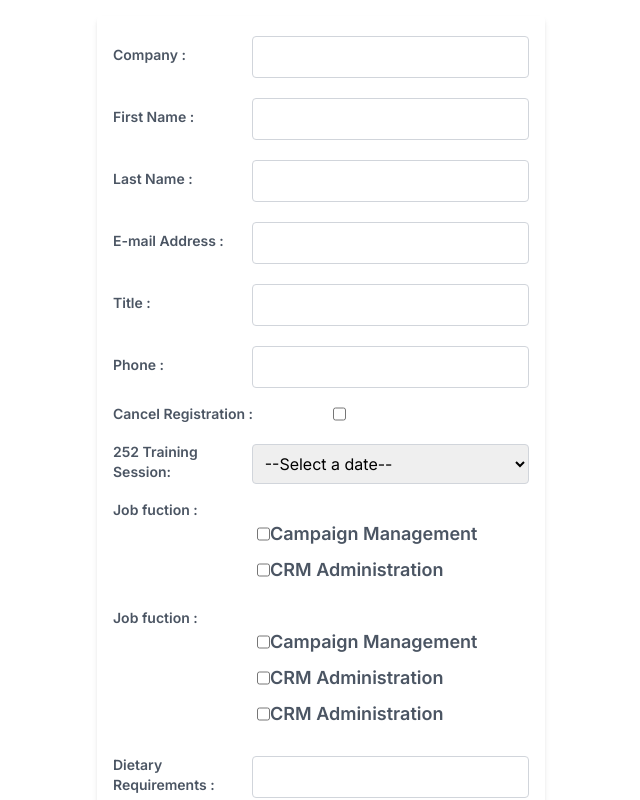
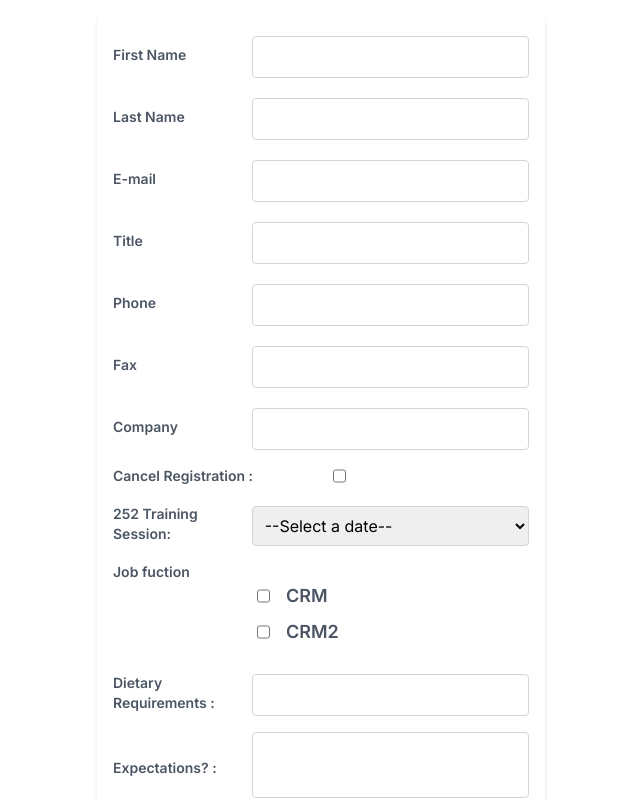
Before and after one commit to Ibrahim1210/work-shop, a Next.js app: page / in a window 1280 px wide. Shown: the top 800 px of the page, without its empty margins (319-959 px from the left). Built offline with nearby package versions, Linux system fonts and the light colour scheme.

Commit message:
refactor

```diff
--- a/src/app/companents/form.tsx
+++ b/src/app/companents/form.tsx
@@ -1,41 +1,26 @@
 import React, { useState } from "react";
+import { TextInput } from "./form/TextInput";
 
-//TODO:1 diger input tiplerini de forma ekle
-//handler Fonksiyonlari yukari tasi
-//
 function Form() {
-  const [company, setCompany] = useState("");
-  const [firstName, setFirstName] = useState("");
-  const [lastName, setLastName] = useState("");
-  const [email, setEmail] = useState("");
-  const [title, setTitle] = useState("");
-  const [phone, setPhone] = useState("");
   const [checked, setChecked] = useState(false);
-  const [car, setCar] = useState("");
-  const [job1, setJob1] = useState(false);
-  const [job2, setJob2] = useState(false);
   const [dietaryrequirements, setdietaryrequirements] = useState<string>("");
   const [expectations, setExpectations] = useState("");
+  const [user, setUser] = useState({
+    company: "",
+    firstName: "",
+    lastName: "",
+    email: "",
+    title: "",
+    phone: "",
+  });
+  const [userSelection, setUserSelection] = useState({
+    car: "",
+  });
   const [jobSelection, setJobSelection] = useState({
     job1: false,
     job2: false,
-    job3: false,
-    job4: false,
-    job5: false,
   });
 
-  const handleCompanyChange = (e: React.ChangeEvent<HTMLInputElement>) =>
-    setCompany(e.target.value);
-  const handleFirstNameChange = (e: React.ChangeEvent<HTMLInputElement>) =>
-    setFirstName(e.target.value);
-  const handleLastNameChange = (e: React.ChangeEvent<HTMLInputElement>) =>
-    setLastName(e.target.value);
-  const handleEmailChange = (e: React.ChangeEvent<HTMLInputElement>) =>
-    setEmail(e.target.value);
-  const handleTitleeChange = (e: React.ChangeEvent<HTMLInputElement>) =>
-    setTitle(e.target.value);
-  const handlePhoneChange = (e: React.ChangeEvent<HTMLInputElement>) =>
-    setPhone(e.target.value);
   const handleDietaryRequirementsChange = (
     e: React.ChangeEvent<HTMLInputElement>
   ) => setdietaryrequirements(e.target.value);
@@ -44,101 +29,62 @@ function Form() {
   ) => setExpectations(e.target.value);
 
   const onJobChange = (e: React.ChangeEvent<HTMLInputElement>) => {
-    console.log(e.target.id);
     setJobSelection((prev) => {
       const newState = { ...prev, [e.target.id]: e.target.checked };
       return newState;
     });
-    //setJob1(e.target.checked)
   };
+  const onUserDataChange = (e: React.ChangeEvent<HTMLInputElement>) => {
+    setUser((prev) => {
+      const newState = { ...prev, [e.target.id]: e.target.value };
+      return newState;
+    });
+  };
+  const onUserSelectionChange = (e: React.ChangeEvent<HTMLSelectElement>) => {
+    setUserSelection((prev) => {
+      const newState = { ...prev, [e.target.id]: e.target.value };
+      return newState;
+    });
+  };
+
+  const formData = [
+    { id: "firstName", label: "First Name", onChange: onUserDataChange },
+    { id: "lastName", label: "Last Name", onChange: onUserDataChange },
+    { id: "email", label: "E-mail", onChange: onUserDataChange },
+    { id: "title", label: "Title", onChange: onUserDataChange },
+    { id: "phone", label: "Phone", onChange: onUserDataChange },
+    { id: "fax", label: "Fax", onChange: onUserDataChange },
+    { id: "company", label: "Company", onChange: onUserDataChange },
+  ];
+
+  const checkBoxSection = [
+    {
+      label: "Job fuction",
+      options: [
+        { id: "job1", label: "CRM", onChange: onJobChange },
+        { id: "job2", label: "CRM2", onChange: onJobChange },
+      ],
+      id: 1,
+    },
+  ];
 
   return (
     <div className="max-w-md mx-auto mt-4 p-4 bg-white rounded shadow-md">
       <form>
-        <div className="mb-4 flex items-center">
-          <label className="flex-shrink-0 block text-sm font-semibold text-gray-600 w-1/3">
-            Company :
-          </label>
-          <div className="flex-grow">
-            <input
-              value={company}
-              onChange={handleCompanyChange}
-              className="mt-1 p-2 w-full border border-gray-300 rounded"
+        {formData.map((data) => (
+          <TextInput
+            key={data.id}
+            value={user[data.id as keyof typeof user]}
+            id={data.id}
+            label={data.label}
+            onUserDataChange={onUserDataChange}
           />
-          </div>
-        </div>
-
-        <div className="mb-4 flex items-center">
-          <label className="flex-shrink-0 block text-sm font-semibold text-gray-600 w-1/3">
-            First Name :
-          </label>
-          <div className="flex-grow">
-            <input
-              value={firstName}
-              onChange={handleFirstNameChange}
-              className="mt-1 p-2 w-full border border-gray-300 rounded"
-            />
-          </div>
-        </div>
-
-        <div className="mb-4 flex items-center">
-          <label className="flex-shrink-0 block text-sm font-semibold text-gray-600 w-1/3">
-            Last Name :
-          </label>
-          <div className="flex-grow">
-            <input
-              value={lastName}
-              onChange={handleLastNameChange}
-              className="mt-1 p-2 w-full border border-gray-300 rounded"
-            />
-          </div>
-        </div>
-
-        <div className="mb-4 flex items-center">
-          <label className="flex-shrink-0 block text-sm font-semibold text-gray-600 w-1/3">
-            E-mail Address :
-          </label>
-          <div className="flex-grow">
-            <input
-              value={email}
-              type="email"
-              onChange={handleEmailChange}
-              className="mt-1 p-2 w-full border border-gray-300 rounded"
-            />
-          </div>
-        </div>
-
-        <div className="mb-4 flex items-center">
-          <label className="flex-shrink-0 block text-sm font-semibold text-gray-600 w-1/3">
-            Title :
-          </label>
-          <div className="flex-grow">
-            <input
-              value={title}
-              onChange={handleTitleeChange}
-              className="mt-1 p-2 w-full border border-gray-300 rounded"
-            />
-          </div>
-        </div>
-
-        <div className="mb-4 flex items-center">
-          <label className="flex-shrink-0 block text-sm font-semibold text-gray-600 w-1/3">
-            Phone :
-          </label>
-          <div className="flex-grow">
-            <input
-              value={phone}
-              onChange={handlePhoneChange}
-              className="mt-1 p-2 w-full border border-gray-300 rounded"
-            />
-          </div>
-        </div>
+        ))}
 
         <div className="mb-4 flex items-center">
           <label className="flex-shrink-0 block text-sm font-semibold text-gray-600 w-2/3">
             <div className="flex">
               <p className="">Cancel Registration :</p>
-
               <input
                 className="ml-20"
                 type="checkbox"
@@ -155,9 +101,9 @@ function Form() {
           </label>
           <div className="flex-grow">
             <select
-              id="bntstate"
-              value={car}
-              onChange={(e) => setCar(e.target.value)}
+              id="car"
+              value={userSelection.car}
+              onChange={onUserSelectionChange}
               className="mt-1 p-2 w-full border border-gray-300 rounded"
             >
               <option value=""> --Select a date-- </option>
@@ -167,74 +113,28 @@ function Form() {
           </div>
         </div>
 
-        <div className="mb-4 flex items-center">
+        {checkBoxSection.map((section) => (
+          <div key={section.id} className="mb-4 flex items-center">
             <label className="flex-shrink-0 block text-sm font-semibold text-gray-600 w-1/3">
               <div>
-              <label className="flex relative">Job fuction :</label>
-
-              <div className="ml-36 mb-2 flex w-72">
+                <label className="flex relative">{section.label}</label>
+                {section.options.map((option) => (
+                  <div key={option.id} className="ml-36 mb-2 flex w-72">
                     <input
-                  id="job1"
+                      id={option.id}
                       type="checkbox"
-                  checked={jobSelection.job1}
+                      checked={
+                        jobSelection[option.id as keyof typeof jobSelection]
+                      }
                       onChange={onJobChange}
                     />
-                <label className="text-lg">Campaign Management</label>
+                    <label className="ml-4 text-lg">{option.label}</label>
                   </div>
-
-              <div className="ml-36 mb-2 flex w-72">
-                <input
-                  id="job2"
-                  type="checkbox"
-                  checked={jobSelection.job2}
-                  onChange={onJobChange}
-                />
-                <label className="text-lg">CRM Administration</label>
-              </div>
+                ))}
               </div>
             </label>
           </div>
-        <div className="mb-4 flex items-center">
-          <label className="flex-shrink-0 block text-sm font-semibold text-gray-600 w-1/3">
-            <div>
-              <label className="flex relative">Job fuction :</label>
-
-              <div className="ml-36 mb-2 flex w-72">
-                <input
-                  type="checkbox"
-                  checked={jobSelection.job3}
-                  onChange={(e) => {
-                    setJobSelection((prev) => {
-                      const newState = { ...prev, job3: e.target.checked };
-                      return newState;
-                    });
-                    //setJob1(e.target.checked)
-                  }}
-                />
-                <label className="text-lg">Campaign Management</label>
-              </div>
-
-              <div className="ml-36 mb-2 flex w-72">
-                <input
-                  id="job4"
-                  type="checkbox"
-                  checked={jobSelection.job4}
-                  onChange={onJobChange}
-                />
-                <label className="text-lg">CRM Administration</label>
-              </div>
-              <div className="ml-36 mb-2 flex w-72">
-                <input
-                  id="job5"
-                  type="checkbox"
-                  checked={jobSelection.job5}
-                  onChange={onJobChange}
-                />
-                <label className="text-lg">CRM Administration</label>
-              </div>
-            </div>
-          </label>
-        </div>
+        ))}
 
         <div className="mb-4 flex items-center">
           <label className="flex-shrink-0 block text-sm font-semibold text-gray-600 w-1/3">
@@ -266,17 +166,11 @@ function Form() {
           type="button"
           onClick={(e) => {
             console.log(
-              company,
-              firstName,
-              lastName,
-              email,
-              title,
-              phone,
-              car,
-              job1,
-              job2,
+              userSelection,
+              user,
               dietaryrequirements,
-              expectations
+              expectations,
+              jobSelection
             );
           }}
           className="bg-blue-500 text-white p-2 rounded "
@@ -288,4 +182,5 @@ function Form() {
   );
 }
 
+
 export default Form;
--- /dev/null
+++ b/src/app/companents/form/TextInput.tsx
@@ -0,0 +1,23 @@
+export interface ITextInput {
+    id: string;
+    label: string;
+    onUserDataChange: (e: React.ChangeEvent<HTMLInputElement>) => void;
+    value: string;
+  }
+export   const TextInput = ({ id, value, label, onUserDataChange }: ITextInput) => {
+    return (
+      <div className="mb-4 flex items-center">
+        <label className="flex-shrink-0 block text-sm font-semibold text-gray-600 w-1/3">
+          {label}
+        </label>
+        <div className="flex-grow">
+          <input
+            id={id}
+            value={value}
+            onChange={onUserDataChange}
+            className="mt-1 p-2 w-full border border-gray-300 rounded"
+          />
+        </div>
+      </div>
+    );
+  };
--- /dev/null
+++ b/src/app/companents/jsNote.ts
@@ -0,0 +1,41 @@
+//TODO:1 diger input tiplerini de forma ekle
+//handler Fonksiyonlari yukari tasi
+//
+
+interface IGeneric<T> {
+    itemId: T;
+  }
+  interface I1 {
+    itemId: string;
+  }
+  interface I2 {
+    itemId: number;
+  }
+  interface I3 {
+    itemId: object;
+  }
+
+  const o1: I1 = { itemId: "at" };
+  const o2: I2 = { itemId: 5 };
+  const o3: I3 = { itemId: {} };
+  const o4: IGeneric<object> = { itemId: {} };
+
+  ///
+  const myb1 = { at1: "at1", at2: "at2" };
+  const myob2 = myb1;
+  myob2.at2 = "hello";
+  console.log("myb1", myb1);
+
+  //
+
+  const objKey = "at2";
+  const myb3 = { at1: "at1", at2: "at2" };
+  const myob4 = { ...myb3, [objKey]: "at2copied" };
+
+  const id = "at2";
+  const value = "at2copied";
+  const prev = { at1: "at1", at2: "at2" };
+  const updated = { ...prev, [id]: value };
+
+  console.log("myb3", myb3);
+  console.log("myb4", myob4);
```
Lines whose indentation alone changed are shown as unchanged.
